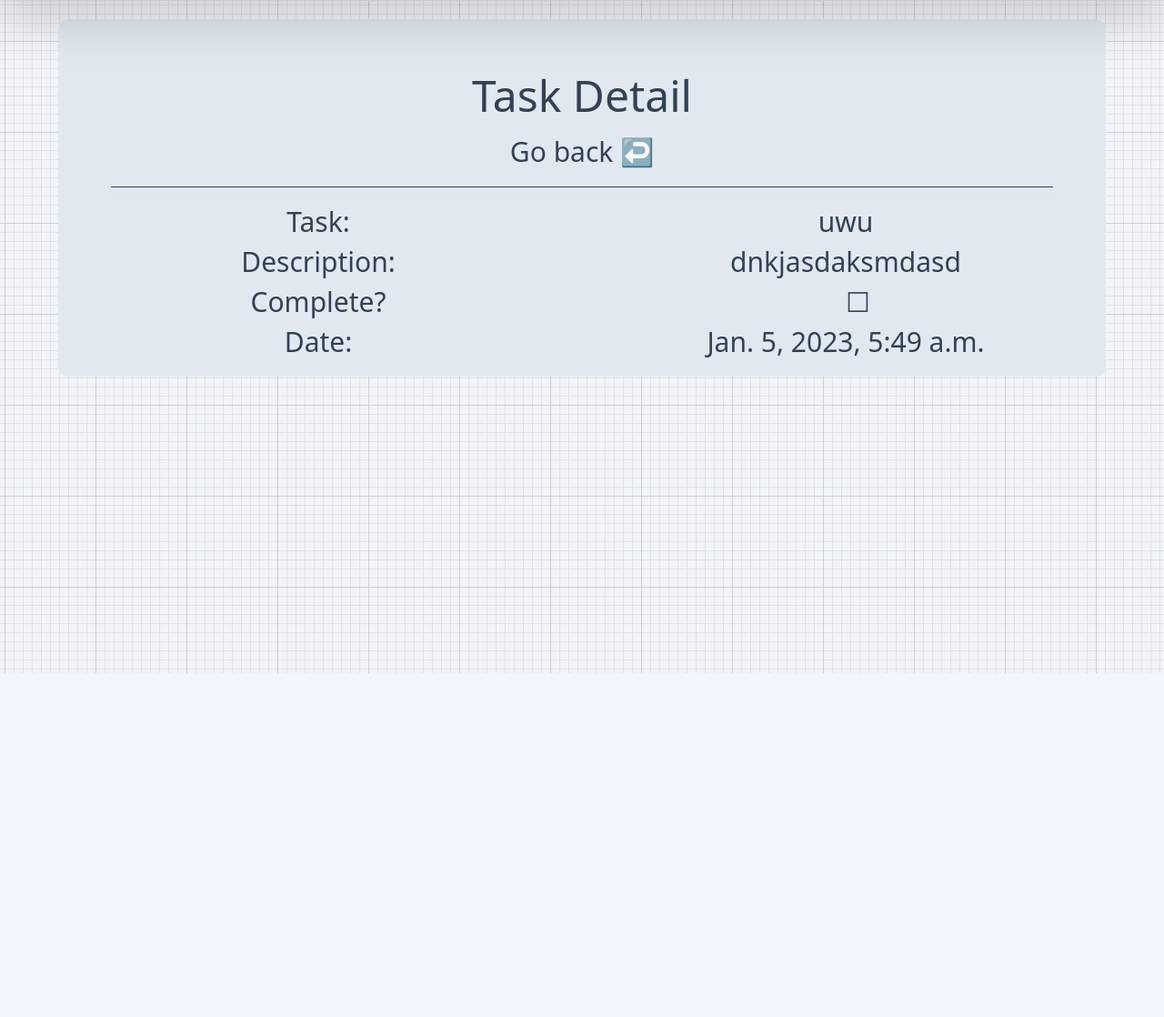
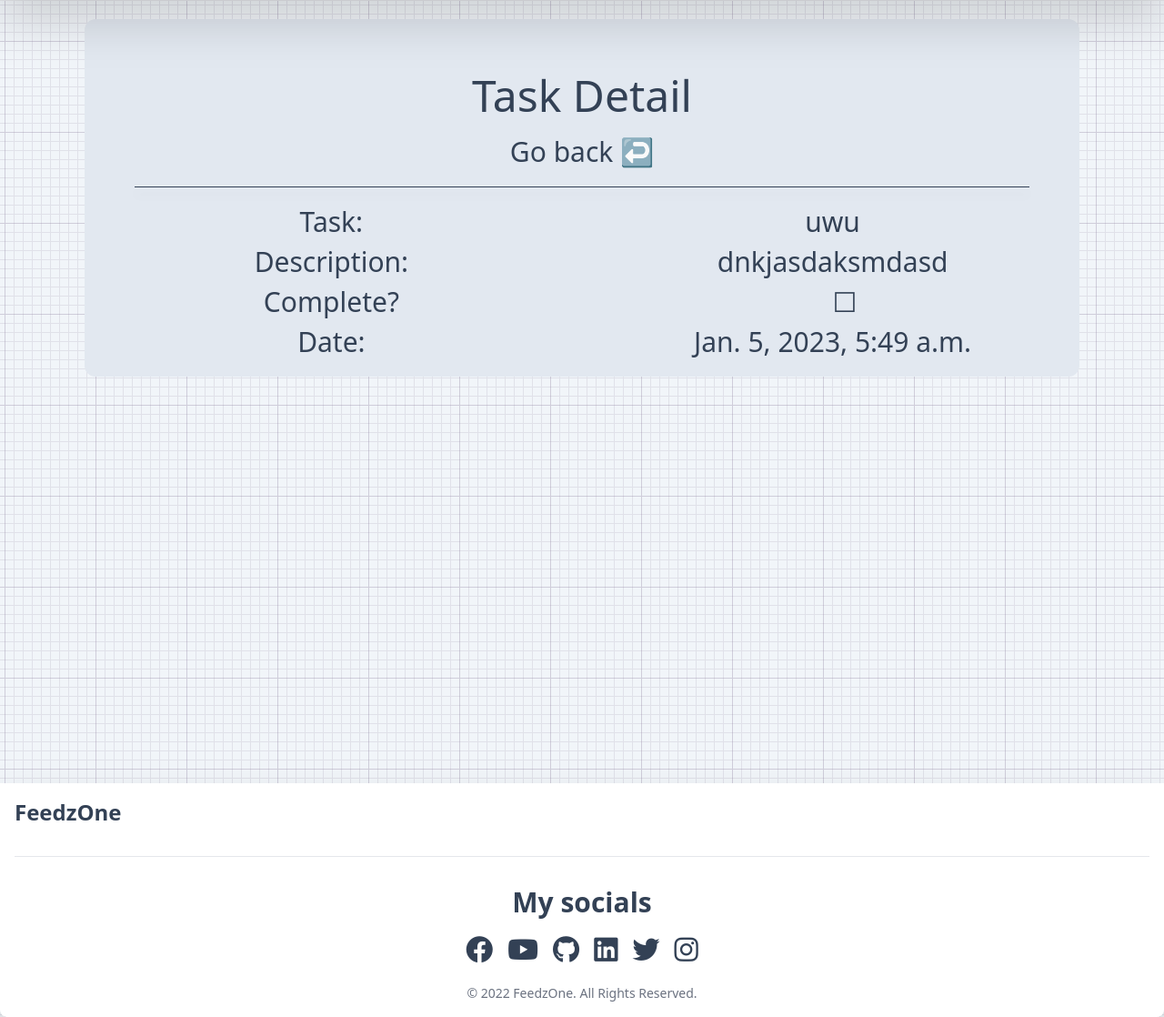
Before and after one commit to FeedzOne/django-todo-app, a Django app: page /task/6 in a window 1280 px wide. Shown: the part 60-1178 px from the top of the page at 91% size. Before the commit the page ends 800 px from the top, so only its background shows below. Run offline with Django 4.2, Linux system fonts and the light colour scheme; a user stored in the database is signed in; data comes from the database, SQL or seed files in the repository; both versions use the stored data as it was after the commit; style sheets or scripts are compiled from the project's sources; some libraries are stand-ins or nearby versions.

Commit message:
adding the page footer

```diff
--- a/base/templates/layout.html
+++ b/base/templates/layout.html
@@ -10,13 +10,16 @@
     <link rel="preconnect" href="https://fonts.googleapis.com">
     <link rel="preconnect" href="https://fonts.gstatic.com" crossorigin>
     <link href="https://fonts.googleapis.com/css2?family=Caveat:wght@400;500;600;700&display=swap" rel="stylesheet">
+    <link rel="stylesheet" href="https://cdnjs.cloudflare.com/ajax/libs/font-awesome/6.2.0/css/all.min.css"
+    integrity="sha512-xh6O/CkQoPOWDdYTDqeRdPCVd1SpvCA9XXcUnZS2FmJNp1coAFzvtCN9BmamE+4aHK8yyUHUSCcJHgXloTyT2A=="
+    crossorigin="anonymous" referrerpolicy="no-referrer">
     <link rel="stylesheet" href="/theme/static/css/main.css">
     <title>Task App</title>
     {% tailwind_css %}
 </head>
 <body class="bg text-center bg-slate-100 dark:bg-slate-800 w-full h-full">
     {% if request.user.is_authenticated %}
-
+    <header>
     <nav class="bg-white border-gray-200 px-2 sm:px-4 py-2.5 rounded-b-lg dark:bg-gray-900 drop-shadow-2xl">
         <div class="container flex flex-wrap items-center justify-between mx-auto">
         <a href="" class="flex items-center">
@@ -38,7 +41,7 @@
         </div>
         </div>
       </nav>
-
+    </header>
 
 
     {% else%}
@@ -52,9 +55,59 @@
     </button>
     {% endif %}
     <hr>
-    {% block content %}
+    <main class="min-h-screen">
+        <div class="container mx-auto pb-10 w-[95%]">
+            {% block content %}
 
-    {% endblock %}
+            {% endblock %}
+        </div>
+    </main>
 
+    <!--FOOTER-->
+<footer class="p-4 bg-white border-gray-200 px-2 sm:px-4 rounded-b-lg dark:bg-gray-900 drop-shadow-2xl inset-x-0 bottom-0 mt-10 text-slate-700 dark:text-white">
+    <div class="sm:flex sm:items-center sm:justify-between">
+        <a href="https://FeedzOne.com/" class="flex items-center mb-4 sm:mb-0">
+            <span class="self-center text-2xl font-semibold whitespace-nowrap dark:text-white">FeedzOne</span>
+        </a>
+    </div>
+    <hr class="my-6 border-gray-200 sm:mx-auto dark:border-gray-700 lg:my-8">
+    <div class="contaner mx-auto w-[50vw] mb-5">
+      <h2 class="text-3xl font-bold mb-4 text-center">My socials</h2>
+            <ul class="flex space-x-2 text-3xl space-x-4 justify-center">
+              <li>
+                <a href="https://www.facebook.com/feedzonetv" target="_blank" rel="noopener noreferrer">
+                  <i class="fa-brands fa-facebook"></i>
+                </a>
+              </li>
+              <li>
+                <a href="https://www.youtube.com/channel/UCR49N6zJwTKV_KLA3upVVpQ" target="_blank" rel="noopener noreferrer">
+                  <i class="fa-brands fa-youtube"></i>
+                </a>
+              </li>
+              <li>
+                <a href="https://github.com/FeedzOne" target="_blank" rel="noopener noreferrer">
+                  <i class="fa-brands fa-github hover:opacity-80"></i>
+                </a>
+              </li>
+              <li>
+                <a href="https://www.linkedin.com/in/erick-miguel-paredes-ortega/" target="_blank" rel="noopener noreferrer">
+                  <i class="fa-brands fa-linkedin"></i>
+                </a>
+              </li>
+              <li>
+                <a href="https://twitter.com/FeedzOneTV" target="_blank" rel="noopener noreferrer">
+                  <i class="fa-brands fa-twitter"></i>
+                </a>
+              </li>
+              <li>
+                <a href="https://www.instagram.com/feedzonetv/" target="_blank" rel="noopener noreferrer">
+                  <i class="fa-brands fa-instagram"></i>
+                </a>
+              </li>
+            </ul>
+    </div>
+    <span class="block text-sm text-gray-500 text-center dark:text-gray-400">&#169; 2022 <a href="https://FeedzOne.com/" class="hover:underline">FeedzOne</a>. All Rights Reserved.
+    </span>
+  </footer>
 </body>
 </html>
```
Also changed, not shown: db.sqlite3, 1 other file.
